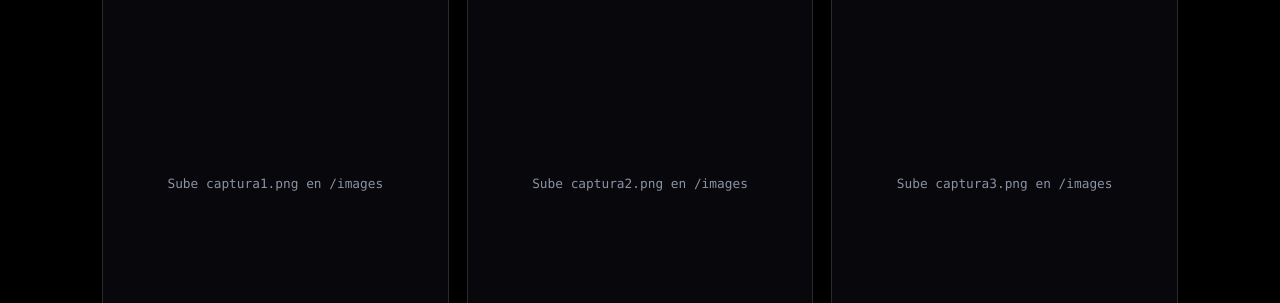
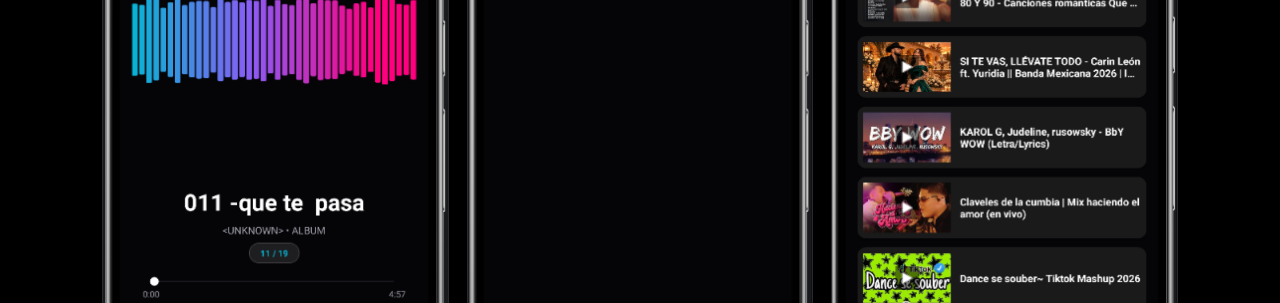
Before and after one commit to reysihua23/web-music, a plain HTML site: page index.html in a window 1280 px wide. Shown: the part 1187-1490 px from the top of the page. Drawn offline with Linux system fonts and the light colour scheme.

Commit message:
commit
commit

```diff
--- a/index.html
+++ b/index.html
@@ -32,7 +32,7 @@
         <h1 id="title" aria-label="Rey App" data-text="Rey App"></h1>
         <p class="lead reveal">Busca, descarga y reproduce tu música y videos. Todo en una sola app para <span id="rotator" class="rot">reinar en tu bolsillo</span>.</p>
         <div class="cta reveal">
-          <a class="btn" id="dl" href="music_app/app-release.apk" download>
+          <a class="btn" id="dl" href="music_app/apks/app-release.apk" download>
             <svg viewBox="0 0 24 24" width="20" height="20" fill="none" stroke="currentColor" stroke-width="2.4" stroke-linecap="round" stroke-linejoin="round" aria-hidden="true"><path d="M12 3v12m0 0-5-5m5 5 5-5M5 21h14"/></svg>
             Descargar APK
           </a>
@@ -61,9 +61,9 @@
     <section class="block" id="capturas">
       <h2 class="reveal cm">Míralo por dentro</h2>
       <div class="shots">
-        <figure class="reveal"><img src="images/imagen1.png" alt="Pantalla principal de Rey App" data-fallback="captura1.png"></figure>
-        <figure class="reveal"><img src="images/imagen2.png" alt="Buscar y descargar en Rey App" data-fallback="captura2.png"></figure>
-        <figure class="reveal"><img src="images/imagen3.png" alt="Reproducir música y videos en Rey App" data-fallback="captura3.png"></figure>
+        <figure class="reveal"><img src="music_app/images/imagen1.png" alt="Pantalla principal de Rey App" data-fallback="captura1.png"></figure>
+        <figure class="reveal"><img src="music_app/images/imagen2.png" alt="Buscar y descargar en Rey App" data-fallback="captura2.png"></figure>
+        <figure class="reveal"><img src="music_app/images/imagen3.png" alt="Reproducir música y videos en Rey App" data-fallback="captura3.png"></figure>
       </div>
       <p class="hint reveal">Toca una captura para verla en grande.</p>
     </section>
```
